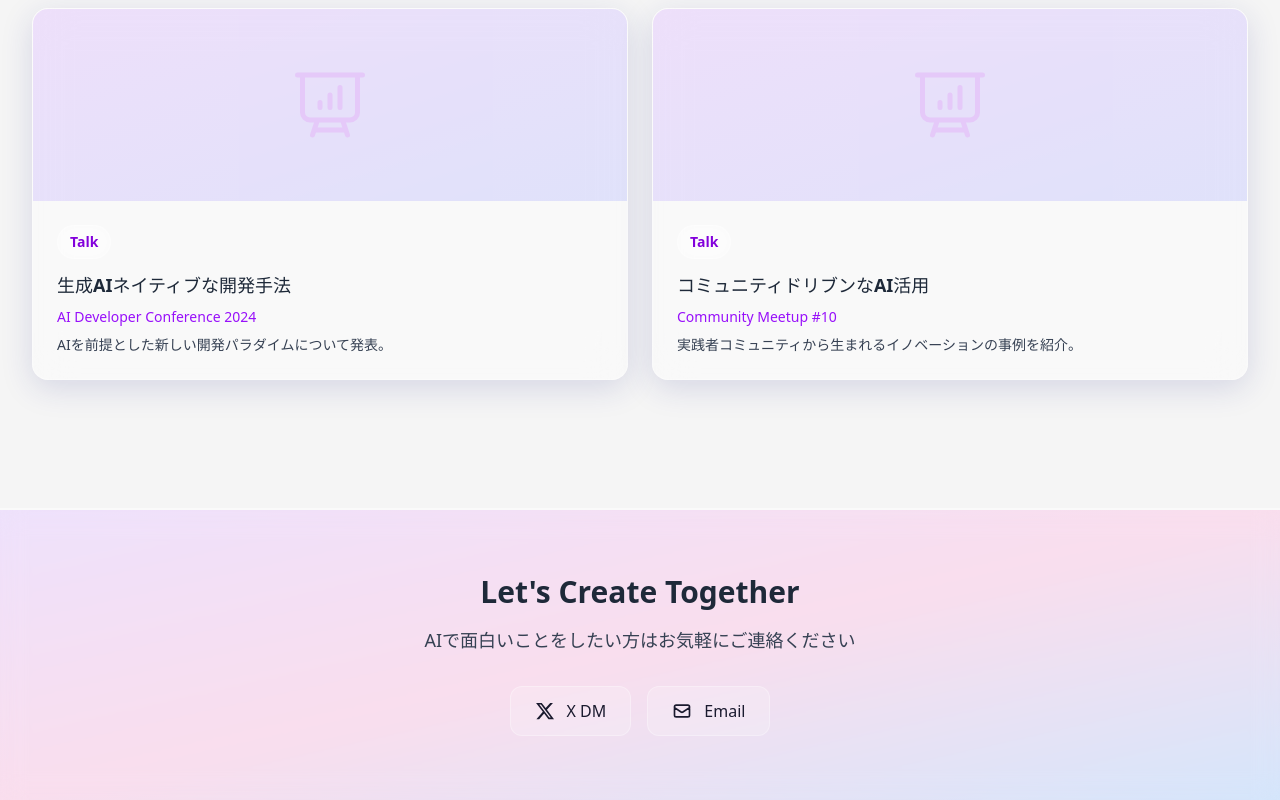
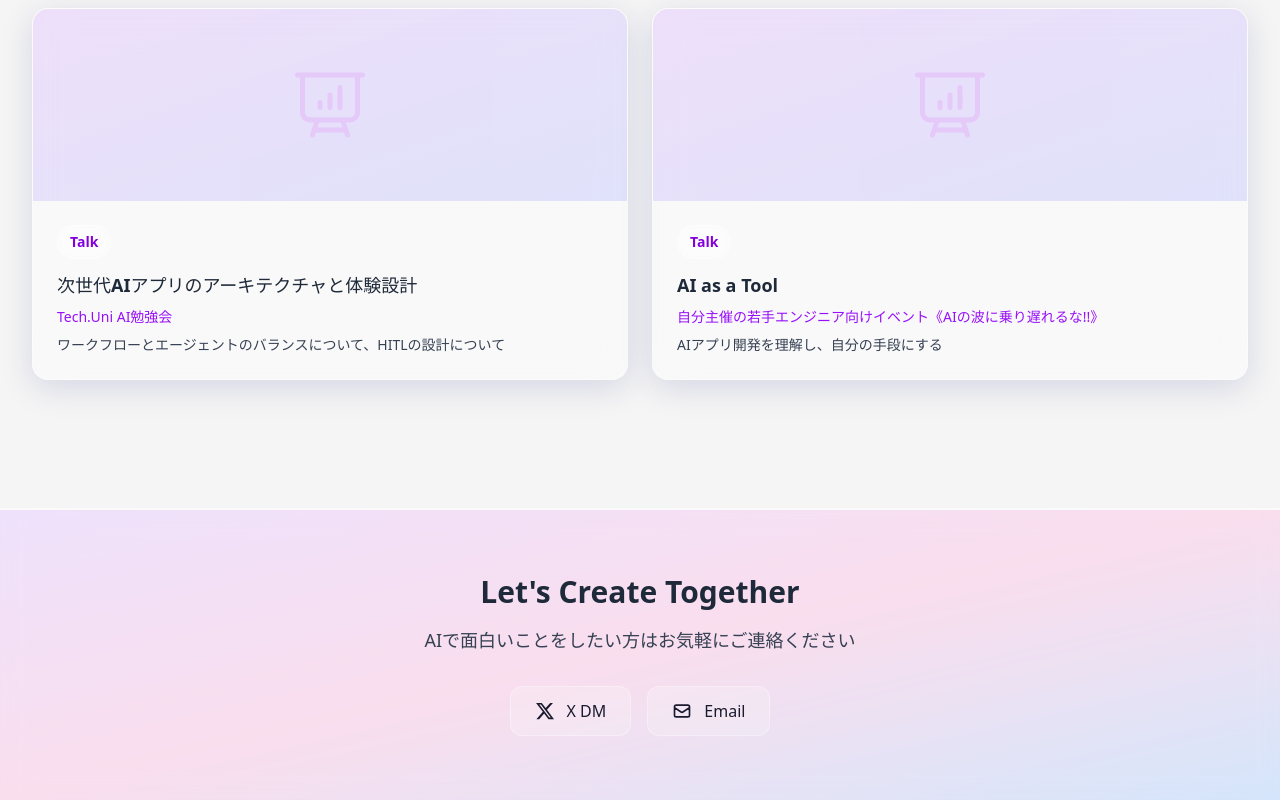
Before and after one commit to hukurou0/portfolio, a React (Vite) app: page / in a window 1280 px wide. Shown: the part 1766-2566 px from the top of the page. Built offline with nearby package versions, Linux system fonts and the light colour scheme.

Commit message:
プレゼンのデータ挿入

```diff
--- a/src/App.tsx
+++ b/src/App.tsx
@@ -106,20 +106,53 @@ function App() {
   const talks: Talk[] = [
     {
       id: 1,
-      title: "生成AIネイティブな開発手法",
-      event: "AI Developer Conference 2024",
-      description: "AIを前提とした新しい開発パラダイムについて発表。",
-      slideUrl: "https://speakerdeck.com/example",
-      date: "2024-01-25"
+      title: "【思い出枠】初めて公開したアプリケーションの紹介資料",
+      event: "英語の教授に授業内で紹介時間をいただいて",
+      description: "Connect-課題の共同管理アプリ",
+      slideUrl: "https://speakerdeck.com/huku/ke-ti-nogong-tong-guan-li-apuri-connect",
+      date: "2023-04-15"
     },
     {
       id: 2,
-      title: "コミュニティドリブンなAI活用",
-      event: "Community Meetup #10",
-      description: "実践者コミュニティから生まれるイノベーションの事例を紹介。",
-      slideUrl: "https://speakerdeck.com/example",
-      date: "2024-01-18"
-    }
+      title: "LLMアプリケーションの作り方",
+      event: "大学の自由発表",
+      description: "LLMの基礎とアプリケーションの作り方について",
+      slideUrl: "https://speakerdeck.com/huku/llmapurikesiyonnozuo-rifang",
+      date: "2024-06-19"
+    },
+    {
+      id: 3,
+      title: "新卒就活で使った資料",
+      event: "就活",
+      description: "学部1-3年でやったことのまとめ",
+      slideUrl: "https://speakerdeck.com/huku/xin-zu-jiu-huo-deshi-tutazi-liao",
+      date: "2024-09-01"
+    },
+    {
+      id: 4,
+      title: "ライフコンパス 本選",
+      event: "PKSHA 生成AIハッカソン 本選",
+      description: "あなたの人生に見通しの良さを-ライフコンパス",
+      slideUrl: "https://speakerdeck.com/huku/pkshasheng-cheng-aihatukason",
+      date: "2024-11-15"
+    },
+
+    {
+      id: 5,
+      title: "AI as a Tool",
+      event: "自分主催の若手エンジニア向けイベント《AIの波に乗り遅れるな!!》",
+      description: "AIアプリ開発を理解し、自分の手段にする",
+      slideUrl: "https://speakerdeck.com/huku/ainobo-nicheng-richi-reruna-ai-as-a-tool",
+      date: "2025-02-12"
+    },
+    {
+      id: 7,
+      title: "次世代AIアプリのアーキテクチャと体験設計",
+      event: "Tech.Uni AI勉強会",
+      description: "ワークフローとエージェントのバランスについて、HITLの設計について",
+      slideUrl: "https://speakerdeck.com/huku/ci-shi-dai-aiapurinoakitekutiyatoti-yan-she-ji",
+      date: "2025-06-16"
+    },
   ]
 
   return (
@@ -298,7 +331,7 @@ function App() {
                 </button>
               </div>
               <div className="grid md:grid-cols-2 gap-6">
-                {talks.slice(0, 2).map((talk) => (
+                {[...talks].reverse().slice(0, 2).map((talk) => (
                   <a
                     key={talk.id}
                     href={talk.slideUrl}
@@ -448,7 +481,7 @@ function App() {
               <p className="text-lg text-gray-700">カンファレンスやミートアップでの発表資料</p>
             </div>
             <div className="grid md:grid-cols-2 gap-6">
-              {talks.map((talk) => (
+              {[...talks].reverse().map((talk) => (
                 <a
                   key={talk.id}
                   href={talk.slideUrl}
```
